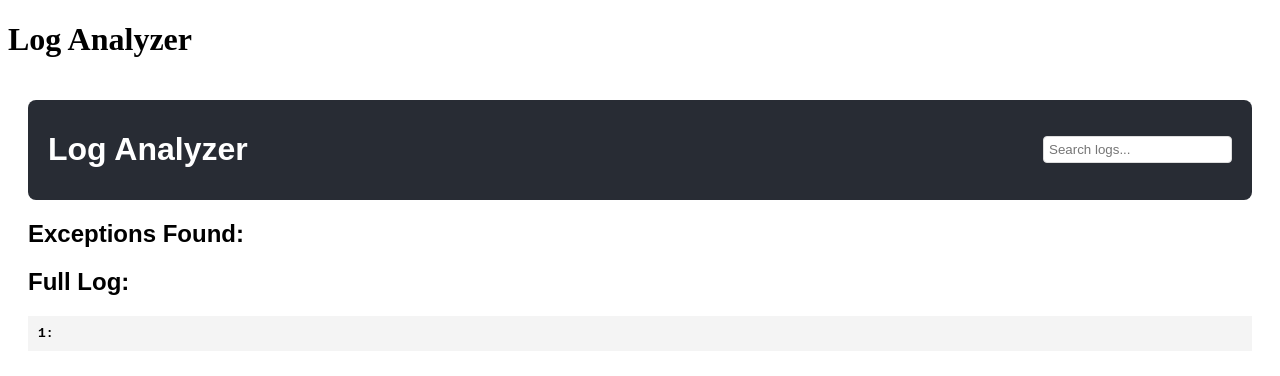
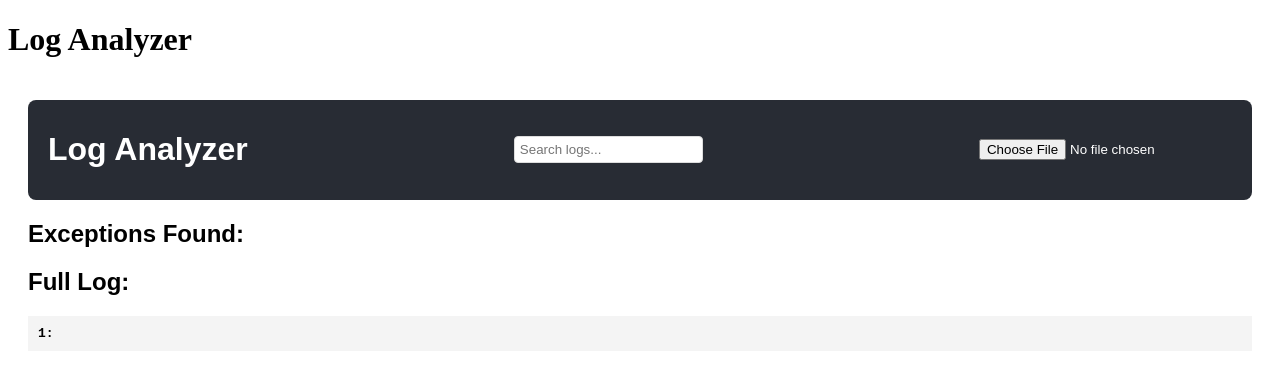
Before and after one commit to mustafa-mbari/logs, a Next.js app: page / in a window 1280 px wide. Shown: the top 376 px of the page. Built offline with nearby package versions, Linux system fonts and the light colour scheme.

Commit message:
Update LogAnalyzer.js > add searchbar 1.3

```diff
--- a/components/LogAnalyzer.js
+++ b/components/LogAnalyzer.js
@@ -71,6 +71,12 @@ const LogAnalyzer = () => {
           onChange={(e) => setSearchTerm(e.target.value)}
           style={{ padding: "5px", borderRadius: "4px", border: "1px solid #ddd" }}
         />
+        <input
+          type="file"
+          accept=".txt,.log"
+          onChange={handleFileUpload}
+          style={{ marginLeft: "10px" }}
+        />
       </header>
       <div style={{ marginTop: "20px" }}>
         <h2>Exceptions Found:</h2>
@@ -96,7 +102,7 @@ const LogAnalyzer = () => {
       </div>
       <h2>Full Log:</h2>
       <pre style={{ backgroundColor: "#f4f4f4", padding: "10px", whiteSpace: "pre-wrap", overflowX: "auto" }}>
-        {logContent.split("\n").map((line, index) => (
+        {logContent.split("\n").filter(line => line.toLowerCase().includes(searchTerm.toLowerCase())).map((line, index) => (
           <div key={index} style={{ color: searchTerm && line.includes(searchTerm) ? "blue" : "black" }}>
             <strong>{index + 1}:</strong> {line}
           </div>
```
